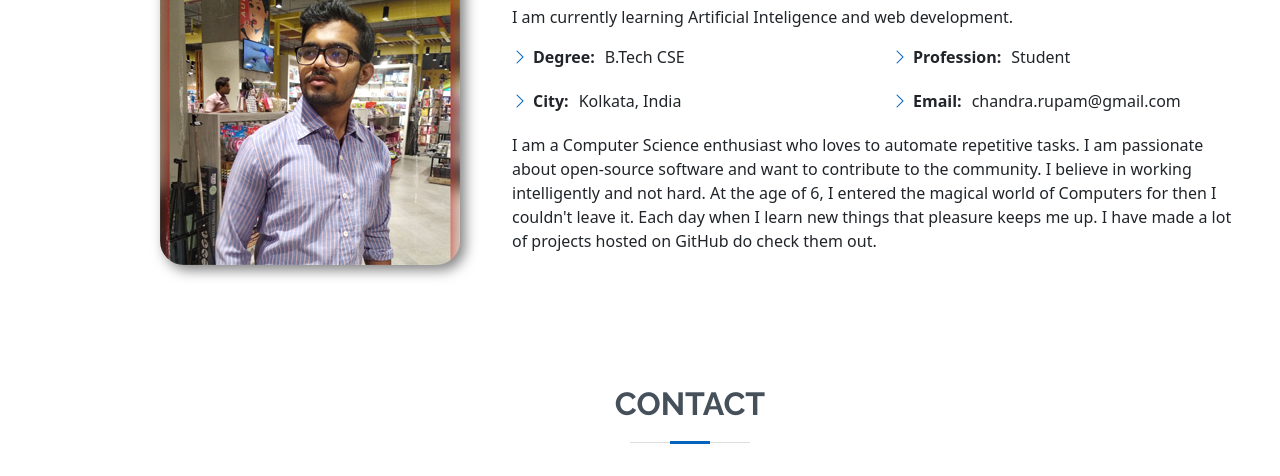
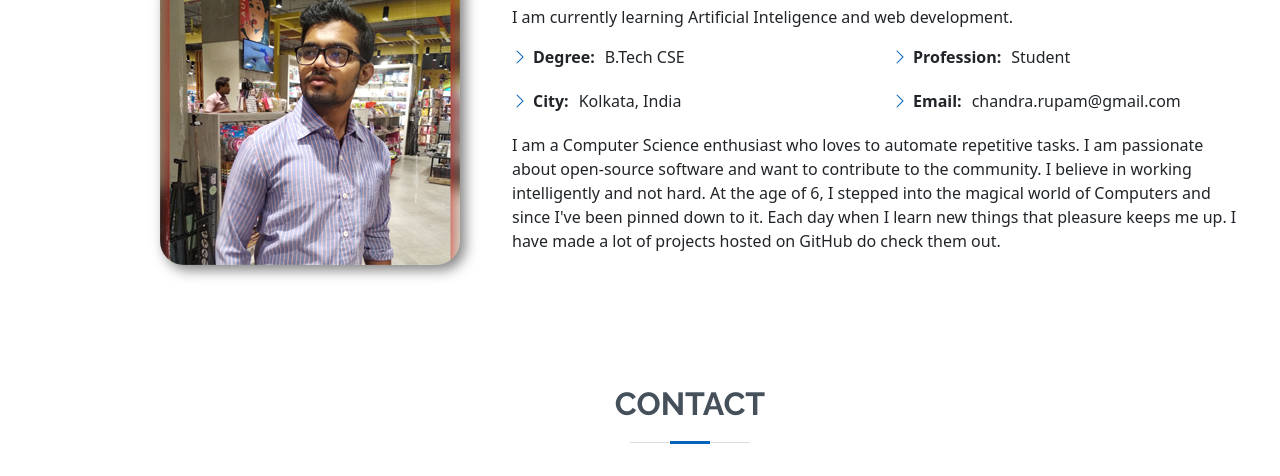
Before and after one commit to Mitrajit/mitrajit.github.io, a plain HTML site: page index.html in a window 1280 px wide. Shown: the part 1003-1479 px from the top of the page. Drawn offline with Linux system fonts and the light colour scheme; files whose address does not match are found by name.

Commit message:
Minor changes on about

```diff
--- a/index.html
+++ b/index.html
@@ -103,7 +103,7 @@
               <p>
                 I am a Computer Science enthusiast who loves to automate repetitive tasks. I am passionate about
                 open-source software and want to contribute to the community. I believe in working intelligently
-                and not hard. At the age of 6, I entered the magical world of Computers for then I couldn't leave it.
+                and not hard. At the age of 6, I stepped into the magical world of Computers and since I've been pinned down to it.
                 Each day when I learn new things that pleasure keeps me up. I have made a lot of projects hosted on
                 GitHub do check them out.
               </p>
```
